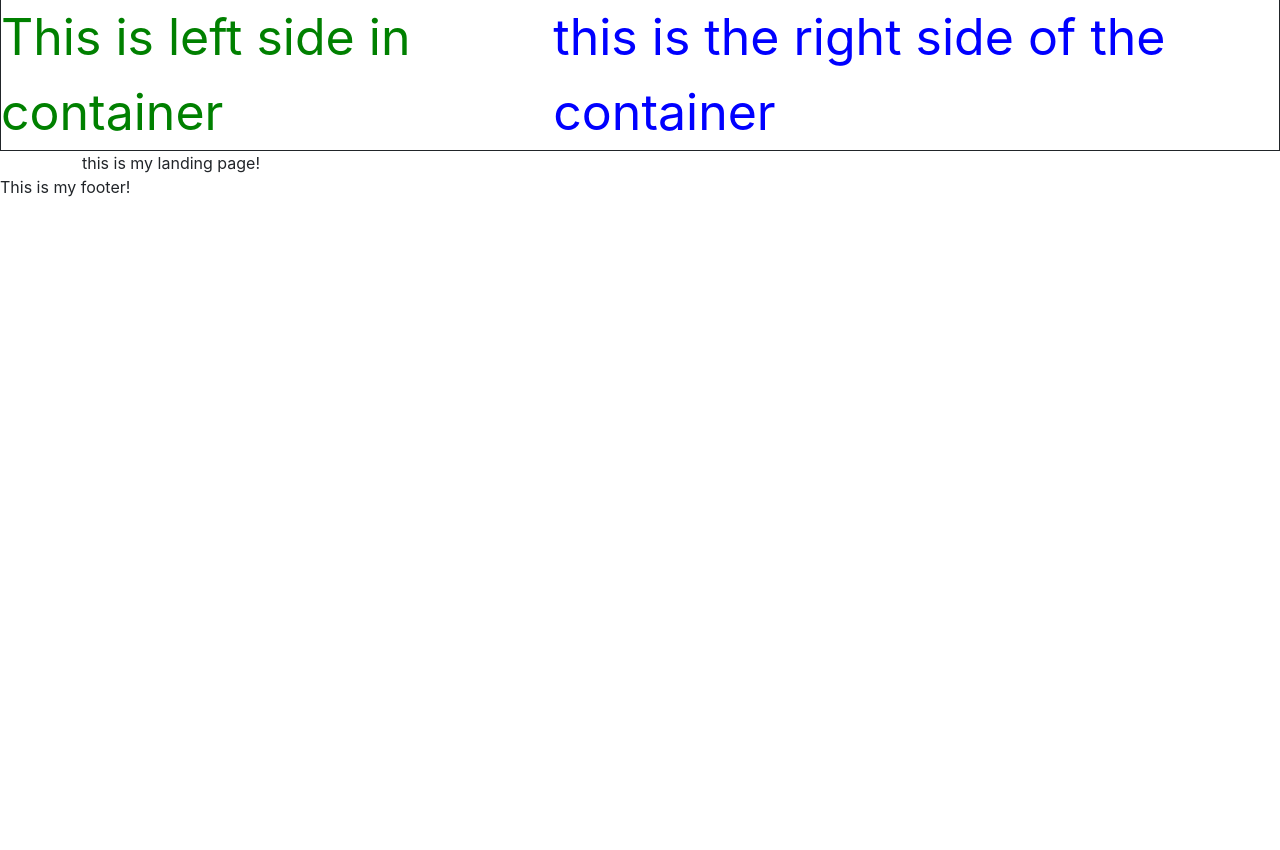
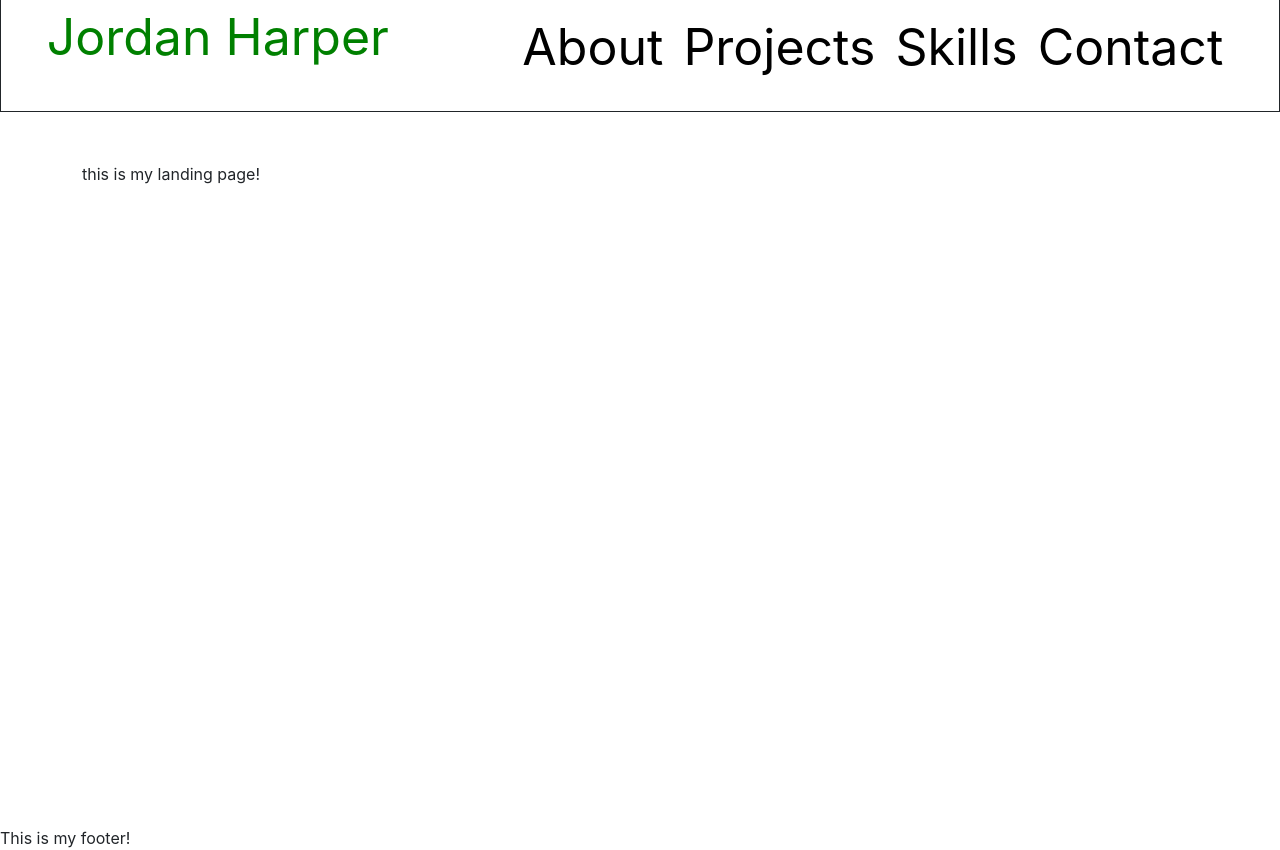
Before and after one commit to imjord/React-Port, a React (Create React App) app: page / in a window 1280 px wide. Before the commit the page ends 800 px from the top, so only its background shows below. Built offline with nearby package versions, Linux system fonts and the light colour scheme.

Commit message:
updated nav bar style

```diff
--- a/package.json
+++ b/package.json
@@ -38,6 +38,7 @@
     ]
   },
   "devDependencies": {
-    "nodemon": "^2.0.15"
+    "nodemon": "^2.0.15",
+    "sass": "^1.43.4"
   }
 }
--- a/public/index.html
+++ b/public/index.html
@@ -23,7 +23,12 @@
 
 <!-- <link rel="stylesheet" type="text/css" href="https://cdn.jsdelivr.net/gh/98mprice/PSone.css@master/PSone.min.css"> -->
 
-
+    <style>
+     * {
+ margin: 0;
+ padding: 0;
+}
+    </style>
     <title>imjord portfolio</title>
   </head>
   <body>
--- a/src/components/Footer/index.js
+++ b/src/components/Footer/index.js
@@ -1,8 +1,9 @@
 import React from 'react';
+import './style.scss';
 
 function Footer(){
     return(
-        <div>This is my footer!</div>
+        <div className="footer-container">This is my footer!</div>
     )
 }
 
--- /dev/null
+++ b/src/components/Footer/style.scss
@@ -0,0 +1,4 @@
+.footer-container {
+  position: relative;
+  margin-top: 50%;
+}
--- a/src/components/Nav/index.js
+++ b/src/components/Nav/index.js
@@ -1,13 +1,18 @@
 import React from 'react';
-import './style.css';
+import './style.scss';
 
 function Nav(){
     return(
         <div className="nav-bar-container border border-top-0 border-dark">
         <div className="left">
-            This is left side in container
+            Jordan Harper
         </div>
-        <div className="right"> this is the right side of the container</div>
+        <div className="right"> <ul>
+            <li>About</li>
+             <li>Projects</li>
+             <li> Skills </li>
+             <li>Contact</li>
+             </ul></div>
         </div>
     )
 }
--- a/src/components/Nav/style.css
+++ /dev/null
@@ -1,14 +0,0 @@
-.nav-bar-container {
-  color: red;
-  font-size: 50px;
-  display: flex;
-  justify-content: space-around;
-}
-
-.right {
-  color: blue;
-}
-
-.left {
-  color: green;
-}
--- /dev/null
+++ b/src/components/Nav/style.scss
@@ -0,0 +1,30 @@
+.nav-bar-container {
+  color: red;
+  font-size: 50px;
+  display: flex;
+  justify-content: space-around;
+  border: 70px solid rgba(255, 0, 0, 0.5);
+  margin-bottom: 50px;
+  .right {
+    color: blue;
+
+    ul {
+      text-decoration: none;
+      color: black;
+      list-style-type: none;
+      display: flex;
+      flex-direction: row;
+      justify-content: center;
+      align-items: center;
+
+      li {
+        text-decoration: none;
+        padding: 10px;
+      }
+    }
+  }
+
+  .left {
+    color: green;
+  }
+}
```
Also changed, not shown: 1 other file (tests, documents, lock files or other folders).
